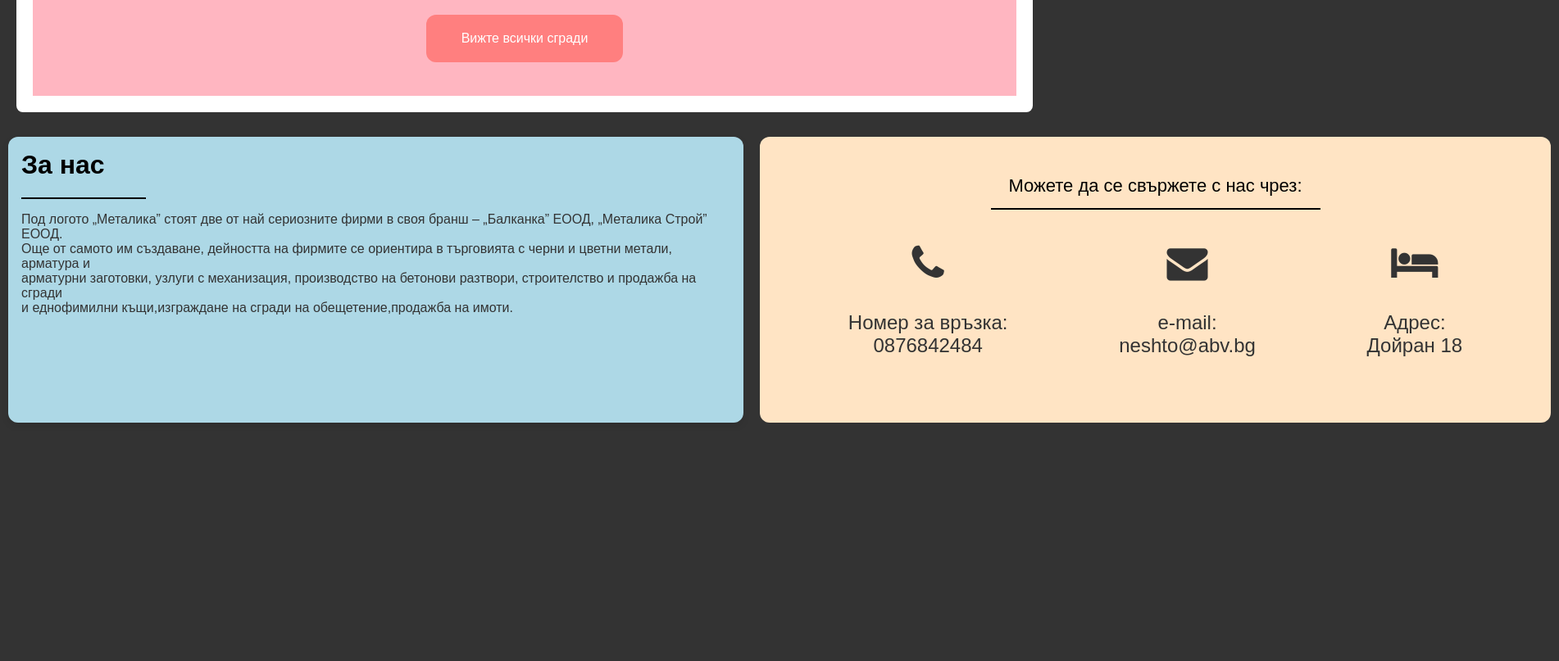
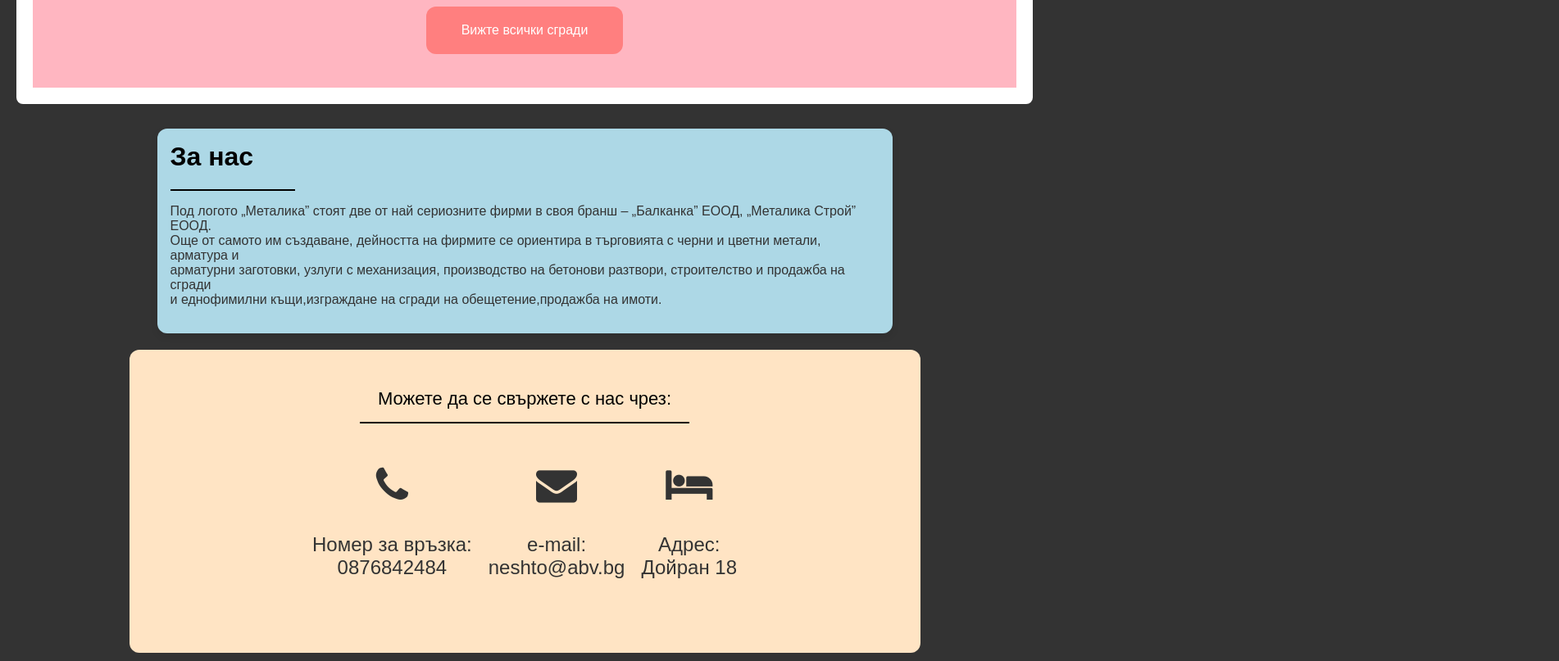
Before and after one commit to KostadinAchev/web, a plain HTML site: page index.html in a window 1280 px wide. Shown: the part 1686-2493 px from the top of the page at 82% size, 1902 px wide, since content can reach past the window. Before the commit the page ends 2212 px from the top, so only its background shows below. Drawn offline with Linux system fonts and the light colour scheme.

Commit message:
Add files via upload

```diff
--- a/index.html
+++ b/index.html
@@ -103,6 +103,7 @@
       font-weight: bold;
       text-decoration: underline;
       margin: 0;
+      font-size: 28px; /* Adjusted font size */
     }
 
     .gallery {
@@ -166,19 +167,22 @@
     }
 
     .testing {
-      display: inline-flex;
+      display: flex;
+      flex-direction: column;
+      align-items: center; /* Center items */
     }
 
     /* About us section styles */
     .About_us {
       background-color: lightblue;
       border-radius: 12px;
-      width: 865px;
+      width: 100%; /* Changed to 100% */
+      max-width: 865px; /* Set a max width */
       text-align: left;
       font-family: Arial, sans-serif;
       padding: 16px;
       box-shadow: 0 4px 8px rgba(0, 0, 0, 0.1);
-      margin: 10px;
+      margin: 10px auto; /* Centered and added auto margin */
     }
 
     .About_us h1 {
@@ -196,8 +200,10 @@
       margin: 10px;
       padding: 16px 0;
       border-radius: 12px;
-      width: 965px;
-      max-height: 550px;
+      width: 100%; /* Changed to 100% */
+      max-width: 965px; /* Set a max width */
+      box-sizing: border-box;
+      margin: 10px auto; /* Centered and added auto margin */
     }
 
     .h1contact {
@@ -213,16 +219,18 @@
       background-color: bisque;
       display: flex;
       flex-wrap: wrap;
-      justify-content: space-around;
+      justify-content: center; /* Center items */
       align-items: center;
       padding: 20px;
-      margin: 20px;
+      margin: 20px auto; /* Centered and added auto margin */
+      max-width: 1000px; /* Set a max width */
     }
 
     .icon {
       text-align: center;
       color: #333;
       font-size: 24px;
+      margin: 10px;
     }
 
     .icon i {
@@ -269,6 +277,7 @@
 
       .icon {
         font-size: 20px;
+        margin: 10px;
       }
 
       .icon i {
@@ -277,10 +286,12 @@
 
       .icon-container {
         flex-direction: column;
+        align-items: center; /* Center items */
       }
 
       .testing {
         flex-direction: column;
+        align-items: center; /* Center items */
       }
 
       .About_us, .Contact_info {
@@ -306,11 +317,13 @@
       }
 
       .dropdown {
-    display: none;
+        display: block; /* Show dropdown menu */
         position: absolute;
         width: 100%;
         top: 100%;
         right: 0;
+        background-color: #333;
+        box-shadow: 0px 8px 16px 0px rgba(0,0,0,0.2);
       }
     }
   </style>
```
Lines whose indentation alone changed are shown as unchanged.
